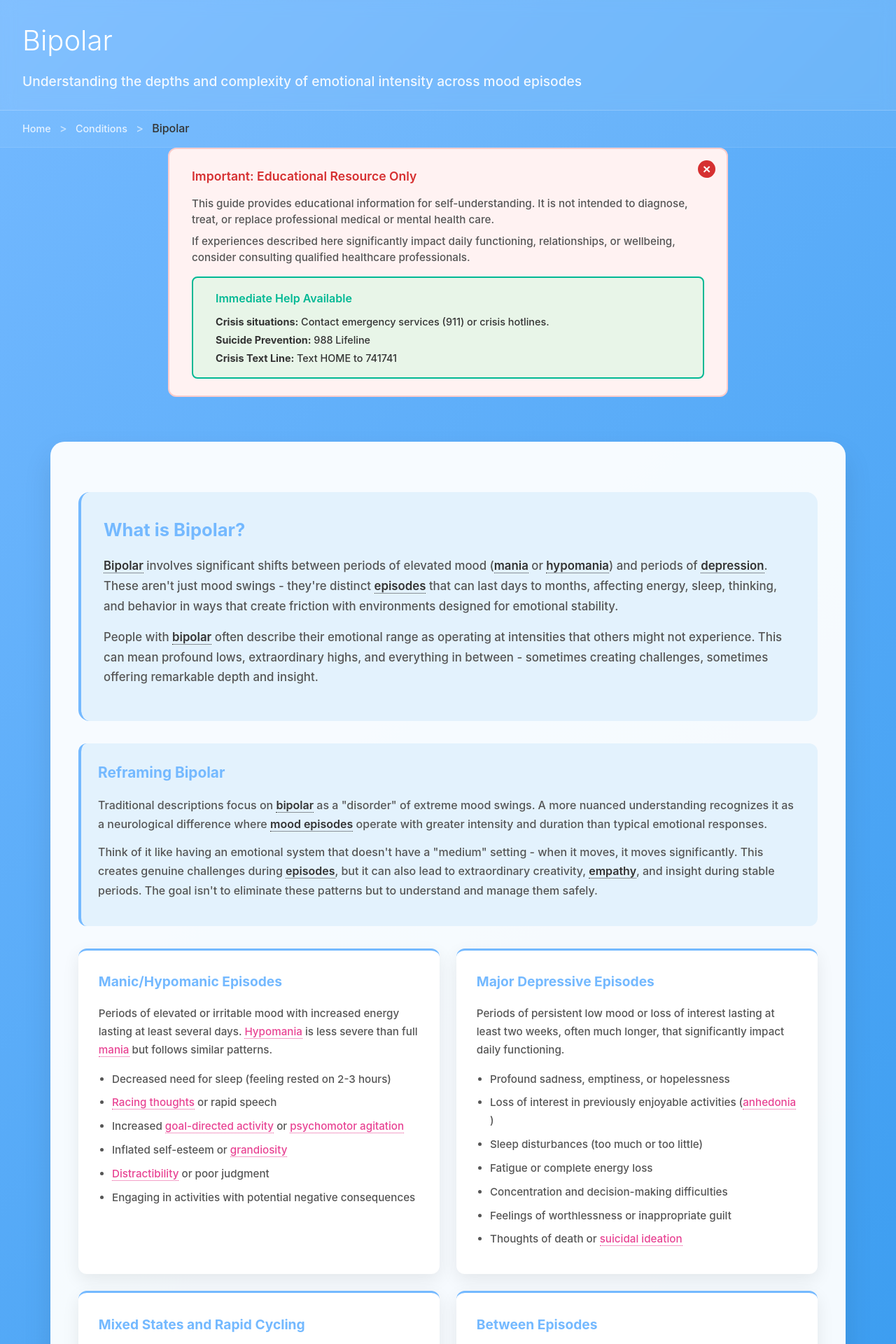
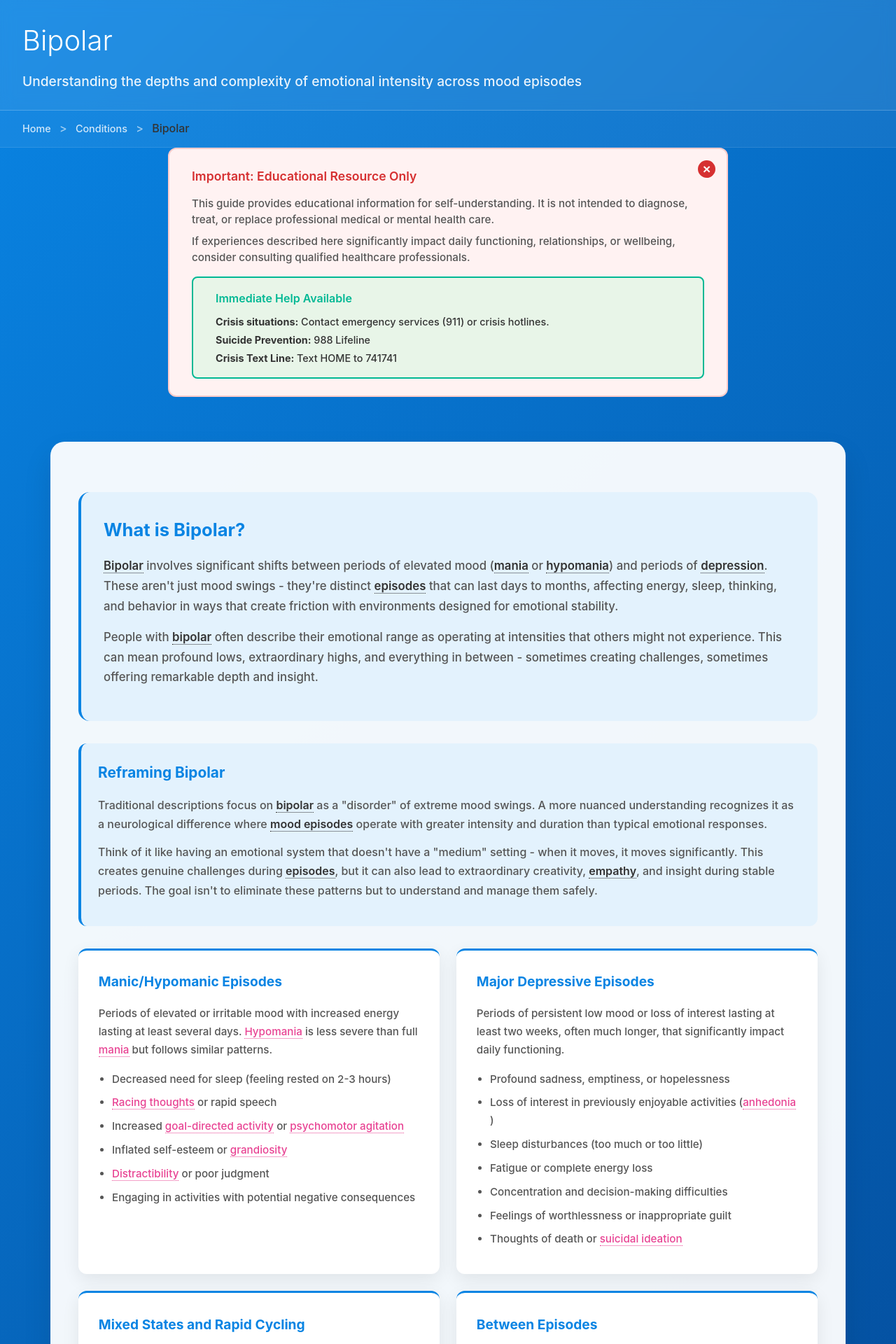
Before and after one commit to neurodivergent-survival-guide/neurodivergent-survival-guide, a Jekyll site: the page built from conditions/bipolar.html, in a window 1280 px wide. Shown: the top 1920 px of the page at 70% size. Built offline with Jekyll 4.4.1, drawn with Linux system fonts in a browser that asks for light colours.

Commit message:
Update bipolar.html

```diff
--- a/conditions/bipolar.html
+++ b/conditions/bipolar.html
@@ -15,7 +15,7 @@ slug: bipolar
     body {
         font-family: -apple-system, BlinkMacSystemFont, 'Segoe UI', Roboto, sans-serif;
         font-weight: 500;
-        background: linear-gradient(135deg, #74b9ff 0%, #0984e3 100%);
+        background: linear-gradient(135deg, #0984e3 0%, #002366 100%);
         color: #333;
         min-height: 100vh;
         line-height: 1.7;
@@ -84,11 +84,11 @@ slug: bipolar
         padding: 2rem;
         border-radius: 16px;
         margin: 2rem 0;
-        border-left: 4px solid #74b9ff;
+        border-left: 4px solid #0984e3;
     }
 
     .condition-intro h2 {
-        color: #74b9ff;
+        color: #0984e3;
         margin-bottom: 1rem;
         font-size: 1.6rem;
     }
@@ -104,11 +104,11 @@ slug: bipolar
         padding: 1.5rem;
         border-radius: 12px;
         margin: 2rem 0;
-        border-left: 4px solid #74b9ff;
+        border-left: 4px solid #0984e3;
     }
 
     .reframe-box h3 {
-        color: #74b9ff;
+        color: #0984e3;
         margin-bottom: 1rem;
         font-size: 1.3rem;
     }
@@ -136,11 +136,11 @@ slug: bipolar
         border-radius: 12px;
         padding: 1.8rem;
         box-shadow: 0 8px 25px rgba(0, 0, 0, 0.08);
-        border-top: 3px solid #74b9ff;
+        border-top: 3px solid #0984e3;
     }
 
     .characteristic-card h4 {
-        color: #74b9ff;
+        color: #0984e3;
         margin-bottom: 1rem;
         font-size: 1.2rem;
     }
@@ -188,7 +188,7 @@ slug: bipolar
         text-decoration: none;
         color: #333;
         transition: all 0.3s ease;
-        border-left: 3px solid #74b9ff;
+        border-left: 3px solid #0984e3;
         box-shadow: 0 2px 8px rgba(0, 0, 0, 0.05);
         min-height: 44px;
         display: flex;
@@ -245,11 +245,11 @@ slug: bipolar
         padding: 1.5rem;
         border-radius: 12px;
         margin: 1.5rem 0;
-        border-left: 4px solid #74b9ff;
+        border-left: 4px solid #0984e3;
     }
 
     .cross-cutting-section h4 {
-        color: #74b9ff;
+        color: #0984e3;
         margin-bottom: 1rem;
         font-size: 1.1rem;
     }
@@ -274,7 +274,7 @@ slug: bipolar
     }
 
     .cross-cutting-link:hover {
-        background: #0070c9;
+        background: #002366;
         color: white;
         text-decoration: none;
         transform: translateY(-1px);
@@ -285,11 +285,11 @@ slug: bipolar
         padding: 1.5rem;
         border-radius: 12px;
         margin: 2rem 0;
-        border-left: 4px solid #74b9ff;
+        border-left: 4px solid #0984e3;
     }
 
     .co-occurring h3 {
-        color: #74b9ff;
+        color: #0984e3;
         margin-bottom: 1rem;
         font-size: 1.3rem;
     }
@@ -300,11 +300,11 @@ slug: bipolar
         padding: 2rem;
         border-radius: 16px;
         margin: 2rem 0;
-        border-left: 4px solid #74b9ff;
+        border-left: 4px solid #0984e3;
     }
 
     .support-resources h3 {
-        color: #74b9ff;
+        color: #0984e3;
         margin-bottom: 1rem;
         font-size: 1.5rem;
     }
@@ -325,7 +325,7 @@ slug: bipolar
     }
 
     .support-card h4 {
-        color: #74b9ff;
+        color: #0984e3;
         margin-top: 0;
         margin-bottom: 1rem;
         font-size: 1.1rem;
```
